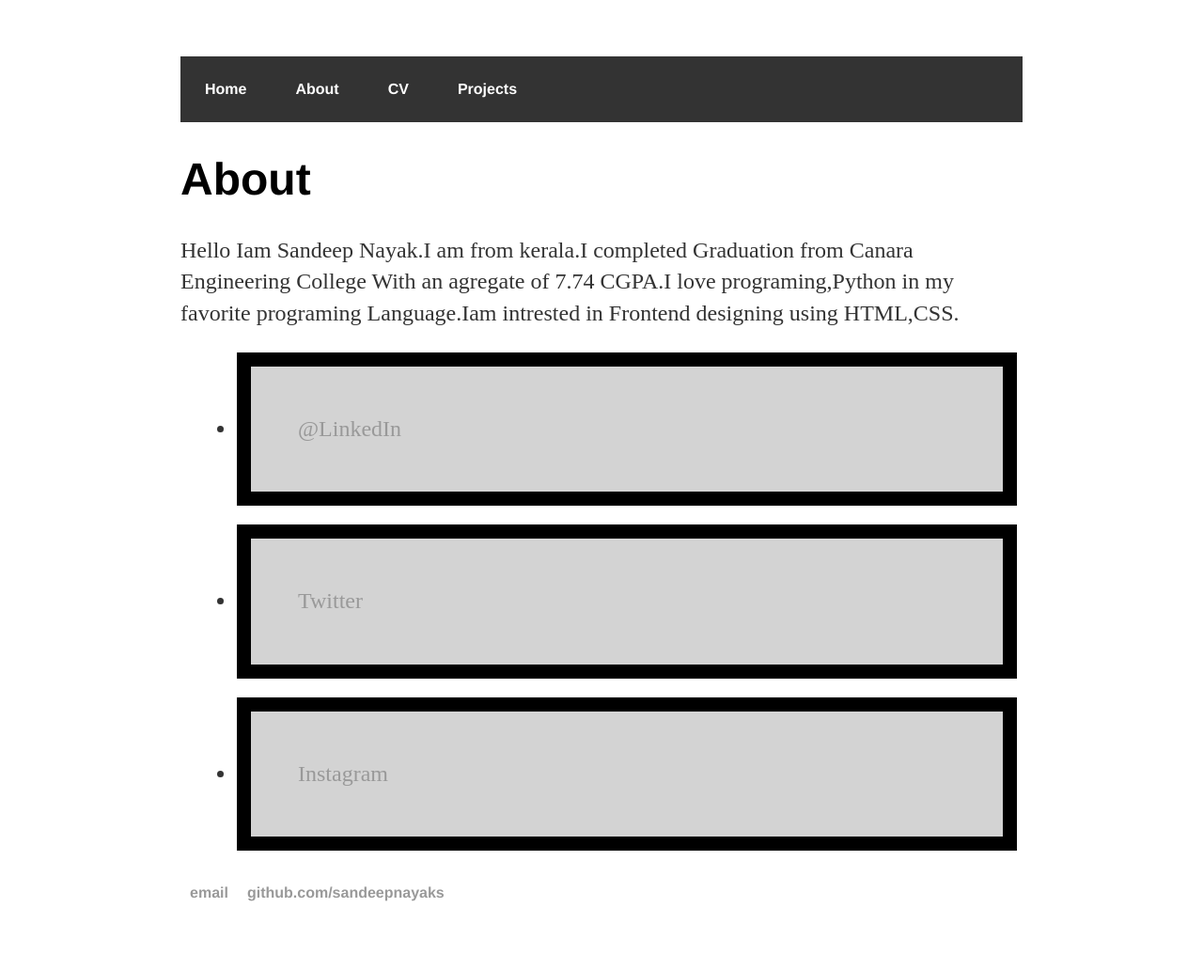
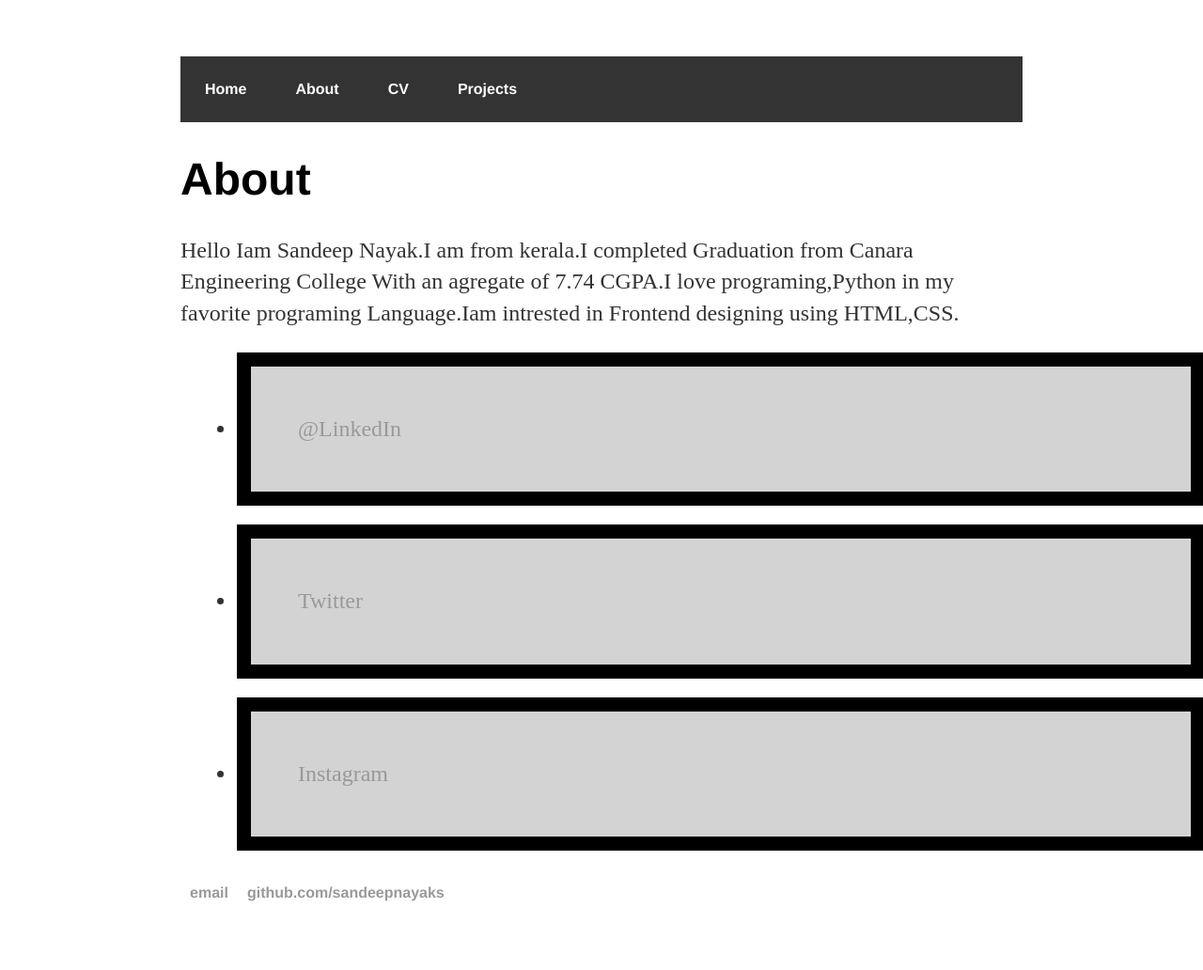
Before and after one commit to sandeepnayaks/sandeepnayaks.github.io, a Jekyll site: the page built from about/index.html, in a window 1280 px wide. Shown: the whole page at 94% size. Built offline with Jekyll 4.4.1, drawn with Linux system fonts in a browser that asks for light colours.

Commit message:
Update main.css

```diff
--- a/css/main.css
+++ b/css/main.css
@@ -18,7 +18,7 @@ nav ul li, footer ul li { display: inline; margin-right: 20px; float: left; }
 
 
  div ul li{background-color: lightgrey;
-  width: 700px;
+  width: 900px;
   border: 15px solid black;
   padding: 50px;
   margin: 20px;
```
